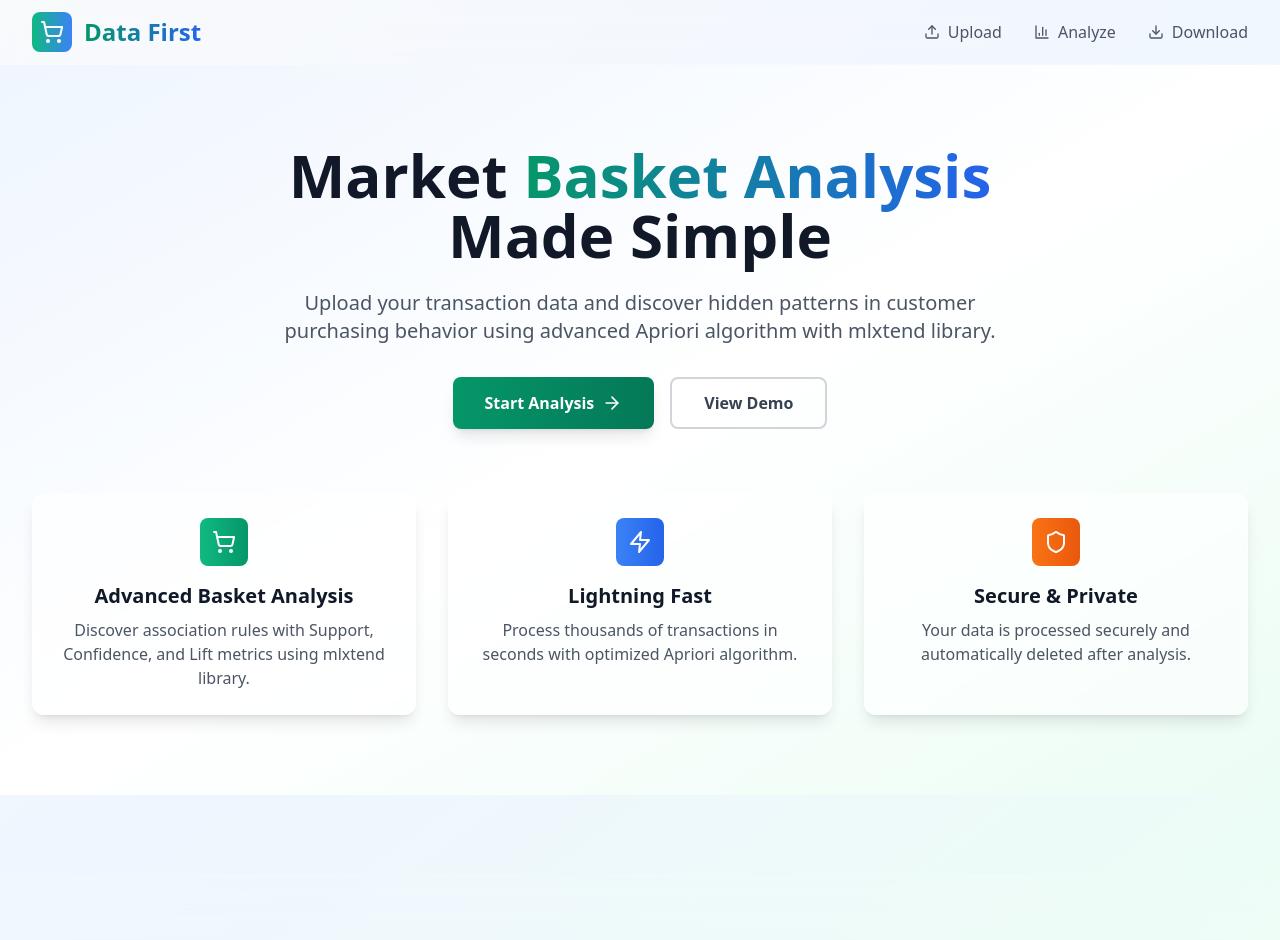
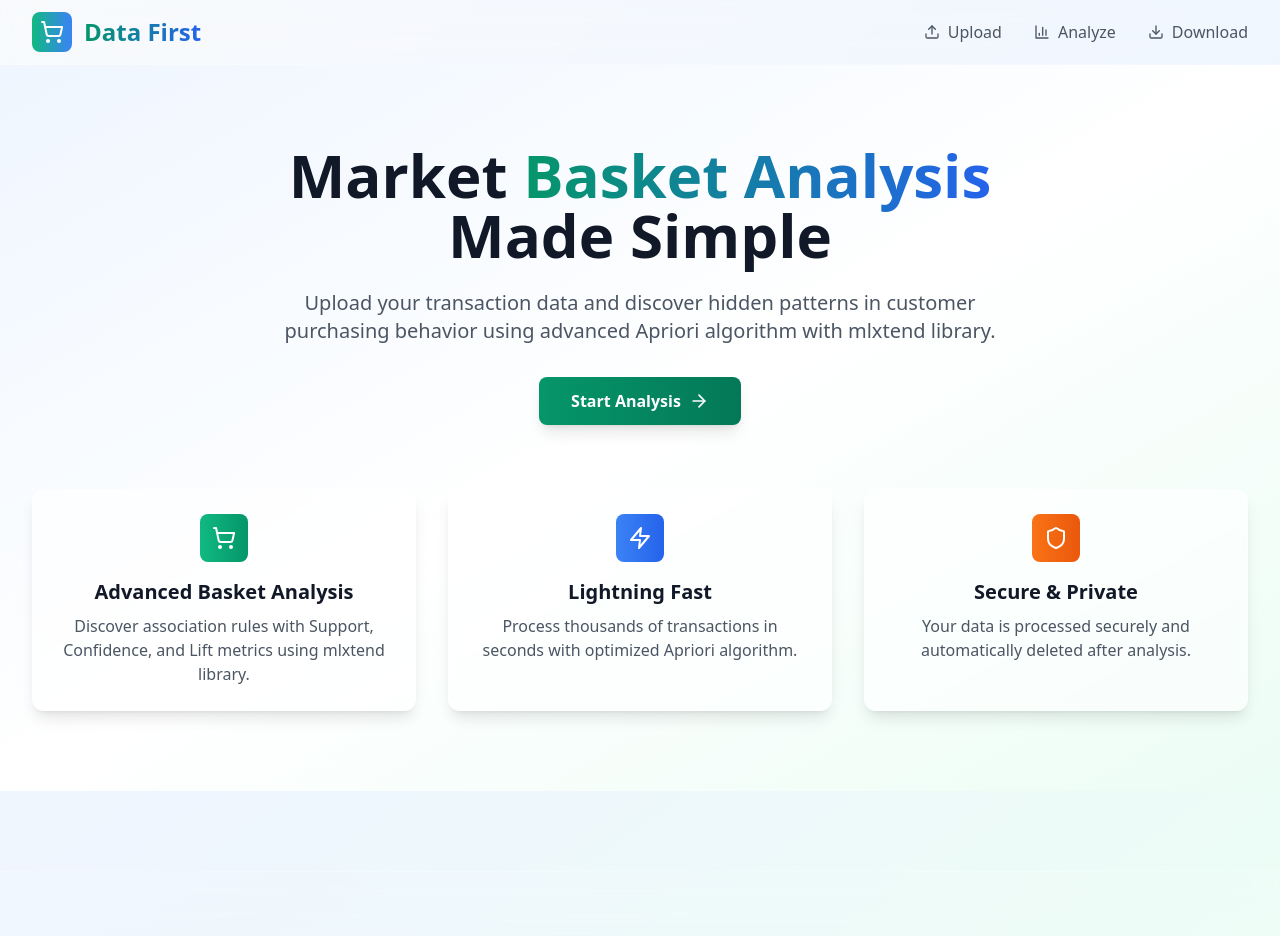
Before and after one commit to Nattasate/basket-web, a React (Vite) app in the folder project/: page / in a window 1280 px wide. Built offline with nearby package versions, Linux system fonts and the light colour scheme; no server answers.

Commit message:
fix: Render blueprint (static = type:web + runtime:static)

```diff
--- a/project/src/components/Hero.tsx
+++ b/project/src/components/Hero.tsx
@@ -31,9 +31,6 @@ const Hero: React.FC<HeroProps> = ({ onGetStarted }) => {
               >
                 <span>Start Analysis</span>
                 <ArrowRight className="h-5 w-5" />
-              </button>
-              <button className="border-2 border-gray-300 text-gray-700 px-8 py-3 rounded-lg font-semibold hover:border-gray-400 hover:bg-gray-50 transition-all duration-200 flex items-center justify-center space-x-2">
-                <span>View Demo</span>
               </button>
             </div>
 
```
Also changed, not shown: 1 other file (tests, documents, lock files or other folders).
